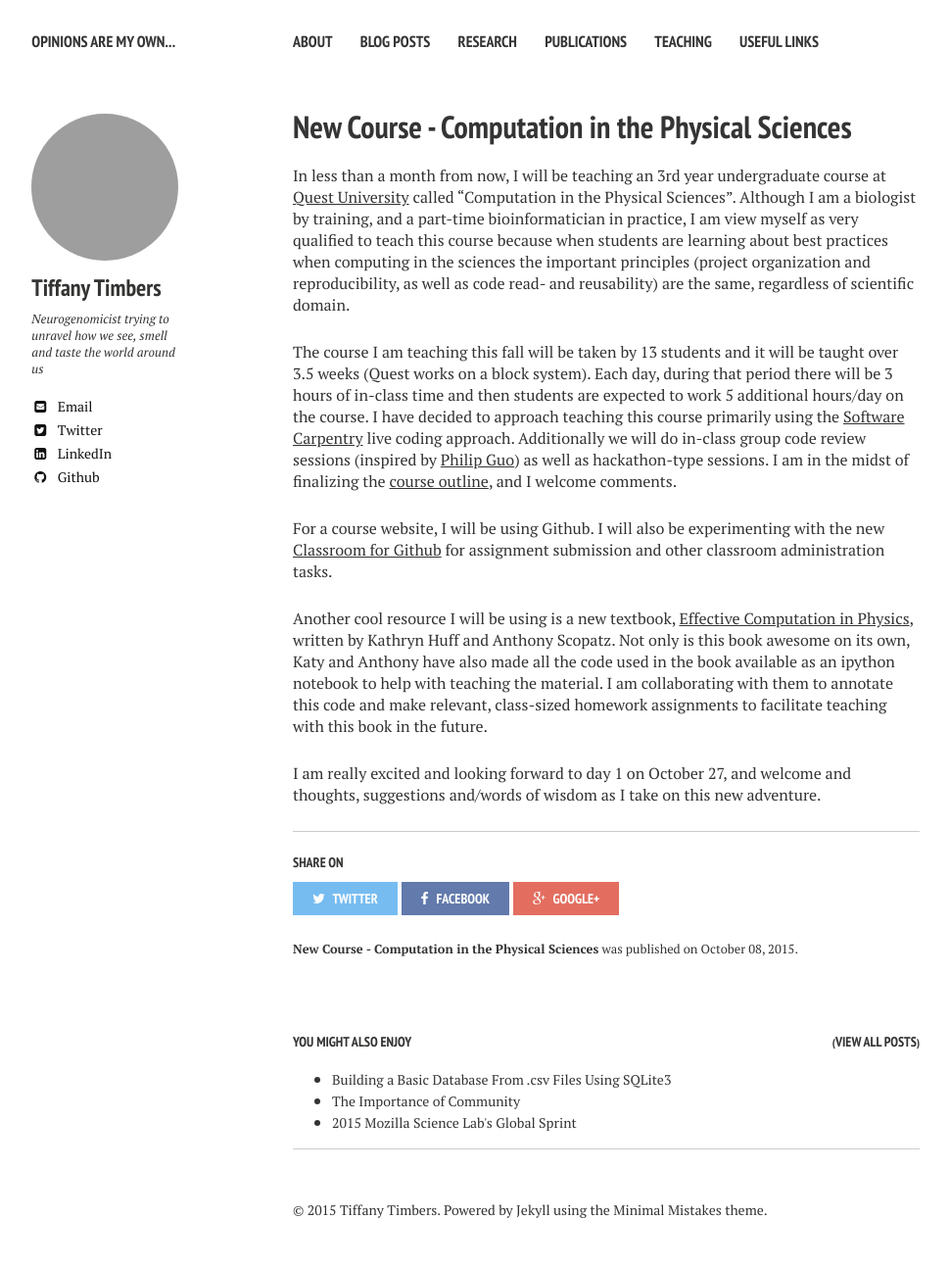
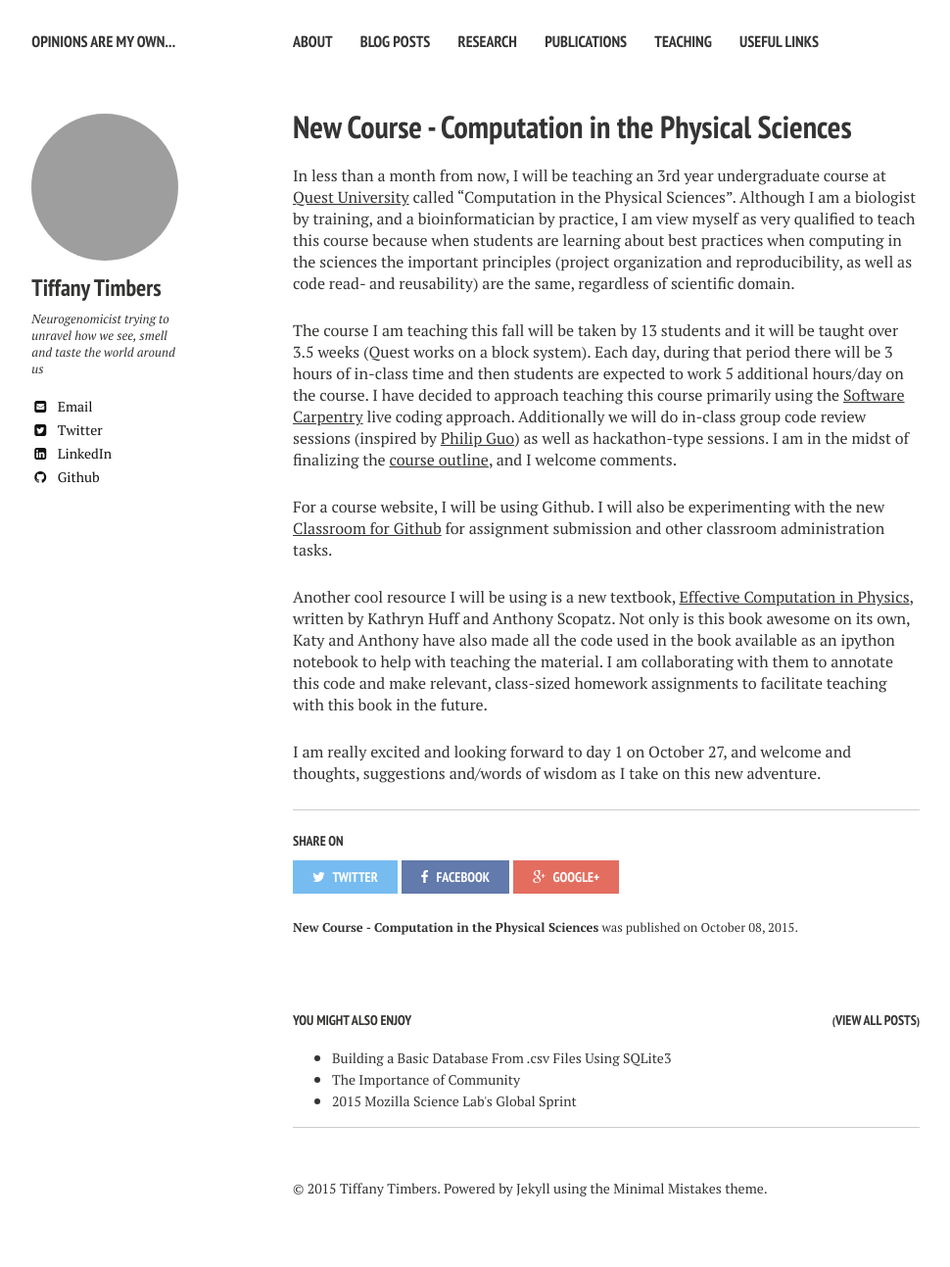
Before and after one commit to ttimbers/ttimbers.github.io, a Jekyll site: the page built from _posts/2015-10-07-new-course-computation-in-the-physical-sciences.markdown, in a window 1280 px wide. Shown: the whole page at 98% size, without its empty margins (21-991 px from the left). Built offline with Jekyll 4.4.1, drawn with Linux system fonts in a browser that asks for light colours; nearby versions of some CDN libraries; after the commit the page ends 1271 px from its top, so only the background shows below that; grey boxes are pictures that could not be loaded.

Commit message:
Fixed small typo

```diff
--- a/_posts/2015-10-07-new-course-computation-in-the-physical-sciences.markdown
+++ b/_posts/2015-10-07-new-course-computation-in-the-physical-sciences.markdown
@@ -12,7 +12,7 @@ date: 2015-10-07T20:43:37-06:00
 
 In less than a month from now, I will be teaching an 3rd year undergraduate course at
 [Quest University](http://www.questu.ca/) called "Computation in the Physical Sciences".
-Although I am a biologist by training, and a part-time bioinformatician in practice, I
+Although I am a biologist by training, and a bioinformatician by practice, I
 am view myself as very qualified to teach this course because when students are learning
 about best practices when computing in the sciences the important principles
 (project organization and reproducibility, as well as code read- and reusability) are the
```
